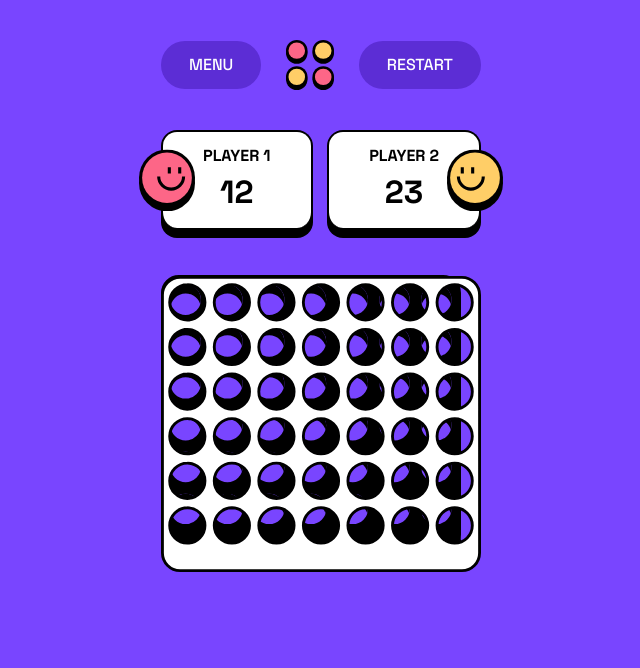
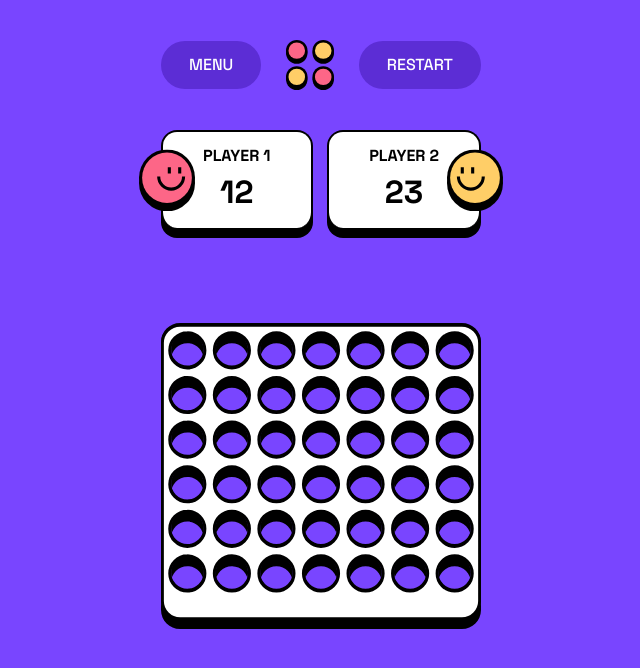
Before and after one commit to JhodaDev/connect-four-game, a React (Vite) app: page /game in a window 1280 px wide. Shown: the top 668 px of the page, without its empty margins (319-959 px from the left). Built offline with nearby package versions, Linux system fonts and the light colour scheme.

Commit message:
add handleActiveColumn

```diff
--- a/src/pages/Game.jsx
+++ b/src/pages/Game.jsx
@@ -5,8 +5,19 @@ import playerone from '../assets/player-one.svg'
 import playertwo from '../assets/player-two.svg'
 import { BoardSmallWhite } from '../components/BoardSmallWhite'
 import { BoardSmallBlack } from '../components/BoardSmallBlack'
+import markeryellow from '../assets/marker-yellow.svg'
+import { useState } from 'react'
 
 export const Game = () => {
+  const [gridBoard, setGridBoard] = useState(Array(7).fill(Array(6).fill(0)))
+  const [left, setLeft] = useState(0)
+
+  const handleActiveColumn = (e) => setLeft(e.target.offsetLeft)
+
+  const handleDropDisc = (col, row) => {
+
+  }
+
   return (
     <Layout className="py-10">
       <Container>
@@ -29,14 +40,29 @@ export const Game = () => {
             <strong className="text-[32px]">23</strong>
           </div>
         </div>
-        <div className="mt-12">
-          <div className="relative">
-            <div className='relative z-50'>
+        <div className="mt-24 relative">
+          {left !== 0 && (
+            <div className="absolute -top-10 transition-all" style={{ left }}>
+              <img src={markeryellow} alt="marker-yellow" />
+            </div>
+          )}
+          <div className="absolute max-w-xs w-full">
+            <div className="relative z-50">
               <BoardSmallWhite />
             </div>
-            <div className="absolute top-[-1px]">
+            <div className="absolute top-[-1px] w-full">
               <BoardSmallBlack />
             </div>
+          </div>
+
+          <div className="grid grid-cols-7 relative top-3 z-50 opacity-0">
+            {gridBoard.map((col, indexCol) => (
+              <div key={indexCol} className="flex flex-col items-center gap-2">
+                {col.map((_, indexRow) => (
+                  <div key={indexRow} onMouseEnter={handleActiveColumn} onClick={(e) => handleDropDisc(indexCol, indexRow, e)} className="w-9 h-9 bg-white rounded-full cursor-pointer"></div>
+                ))}
+              </div>
+            ))}
           </div>
         </div>
       </Container>
```
